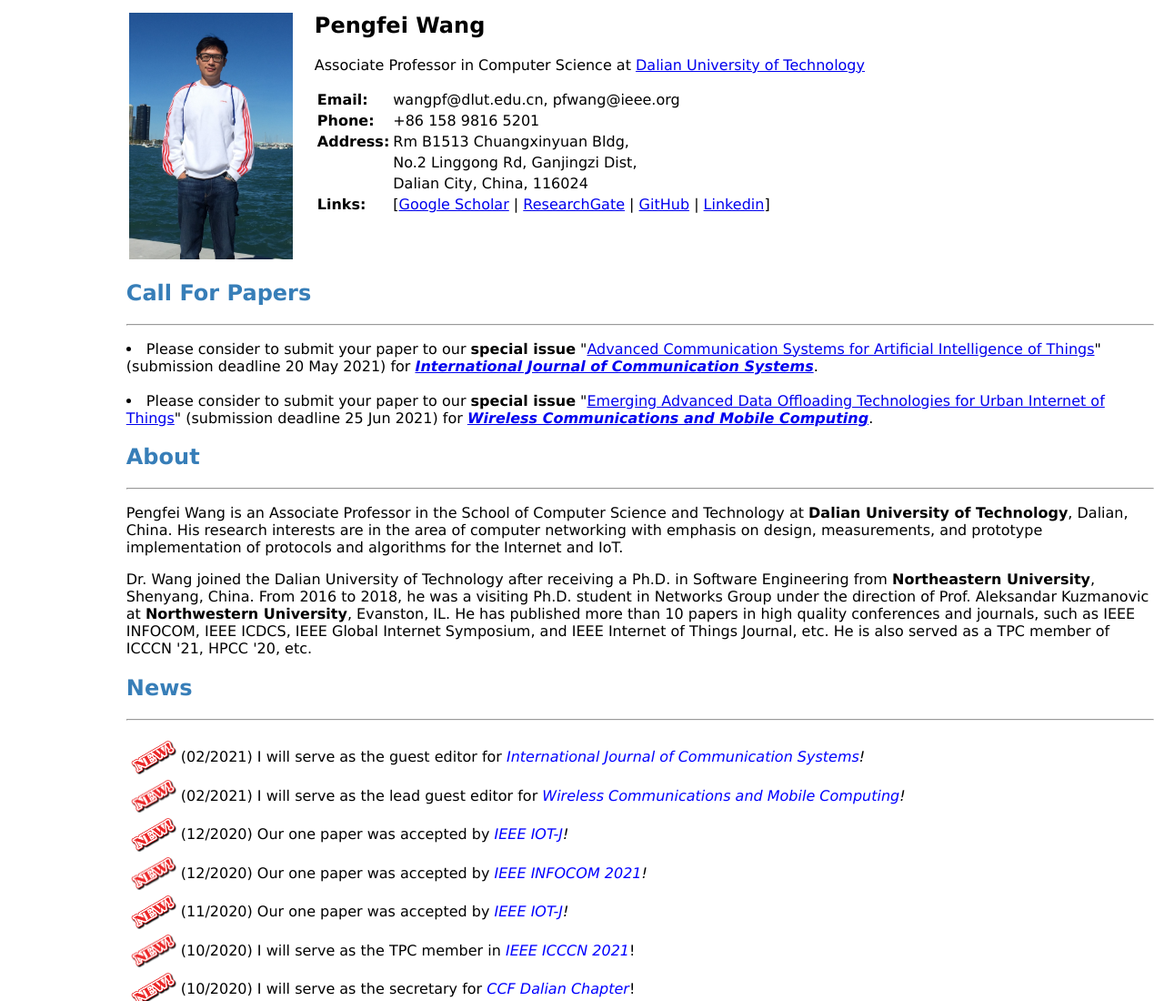
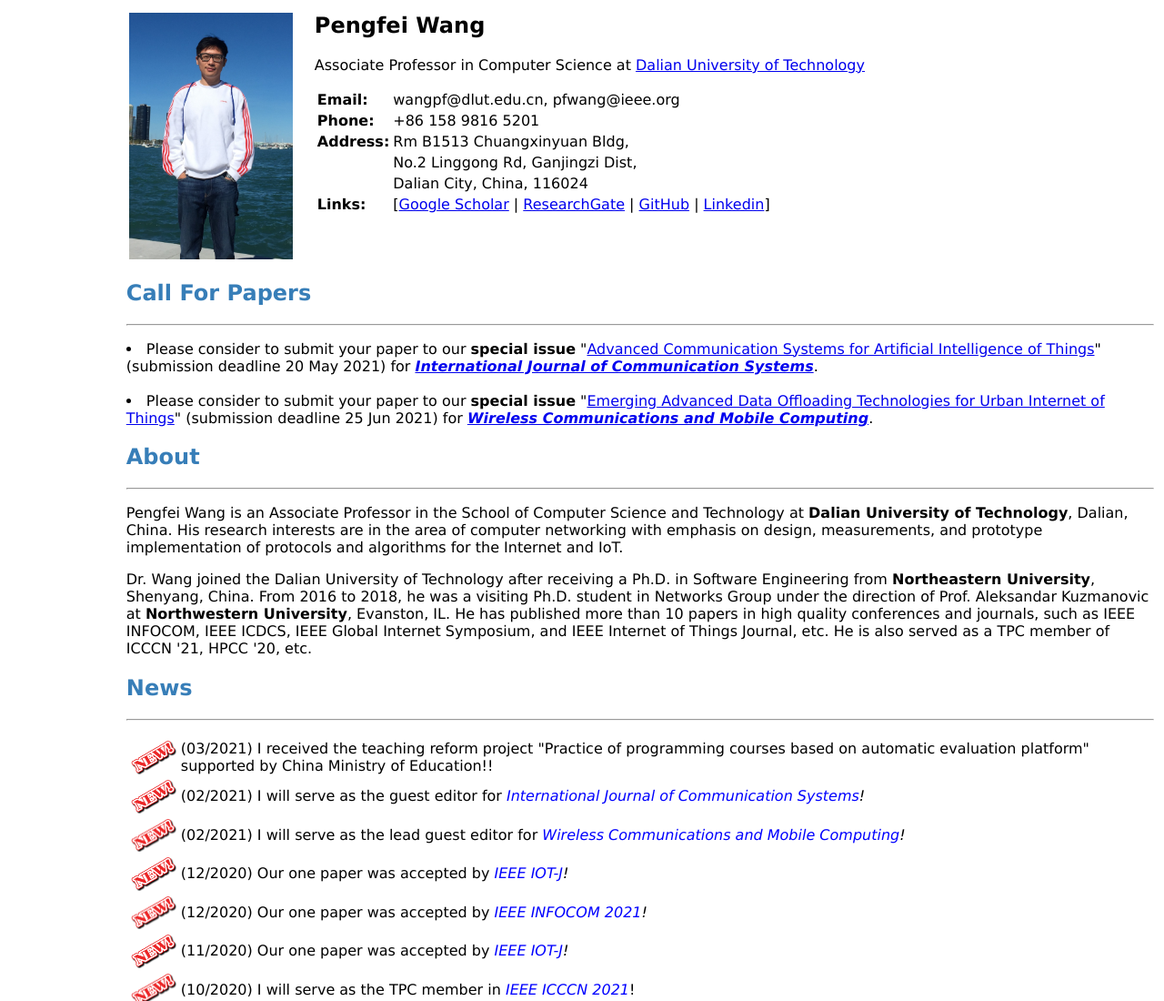
Before and after one commit to pf-wang/pf-wang.github.io, a plain HTML site: page index.html in a window 1280 px wide. Shown: the top 1100 px of the page at 91% size. Drawn offline with Linux system fonts and the light colour scheme.

Commit message:
Update index.html

```diff
--- a/index.html
+++ b/index.html
@@ -92,7 +92,10 @@ Please consider to submit your paper to our <strong>special issue</strong> "<a h
     </p>
           <table border="0" cellpadding="0" cellspacing="5" class="textmain">
              <tbody>
-
+             <tr>
+                <td><img src="./images/new.png" width="50"></td>
+                <td>(03/2021) I received the teaching reform project "Practice of programming courses based on automatic evaluation platform" supported by China Ministry of Education!</font>!</td>
+             </tr>
              <tr>
                 <td><img src="./images/new.png" width="50"></td>
                 <td>(02/2021) I will serve as the guest editor for <i><font color="blue">International Journal of Communication Systems</font>!</td>
```
